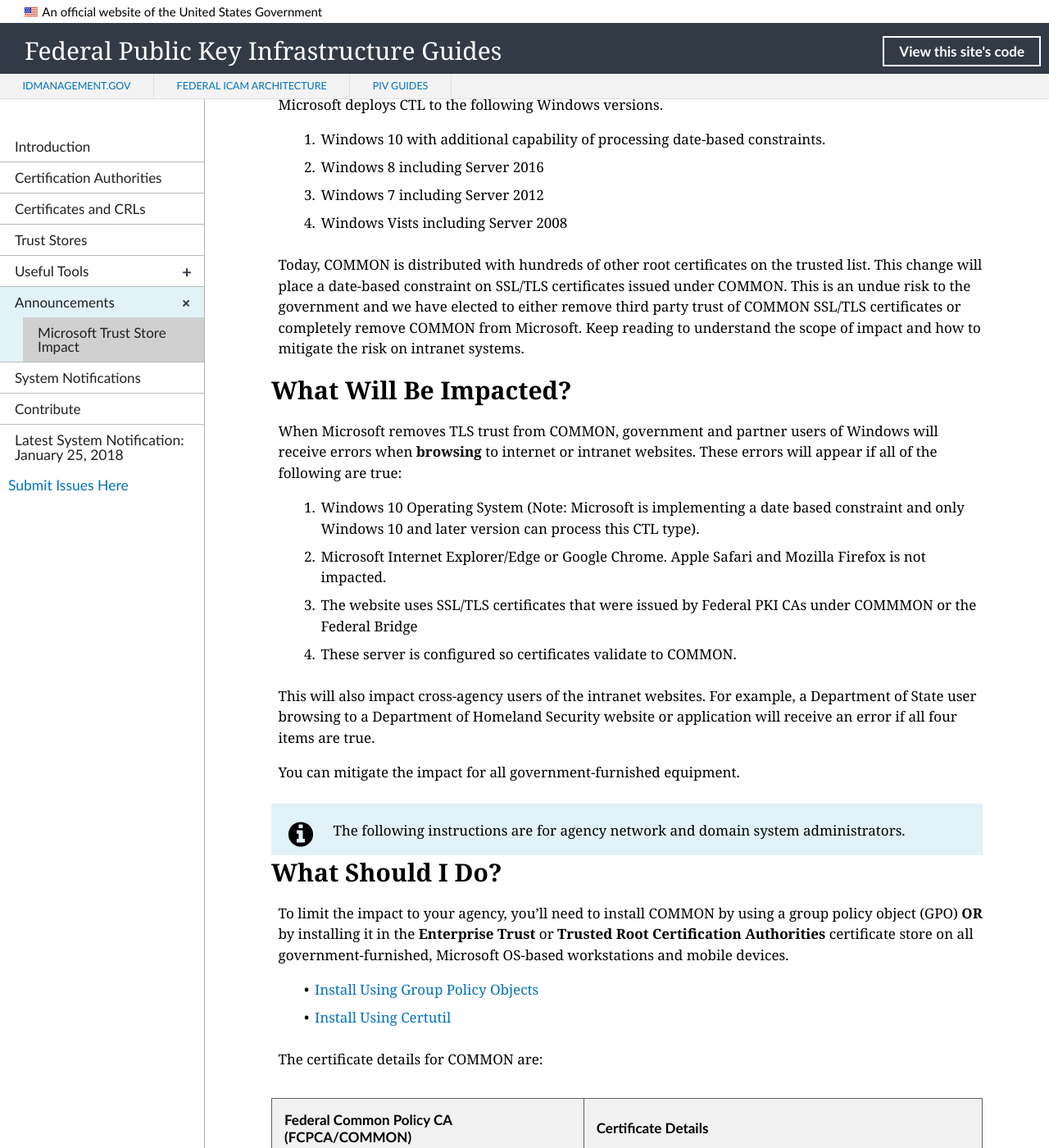
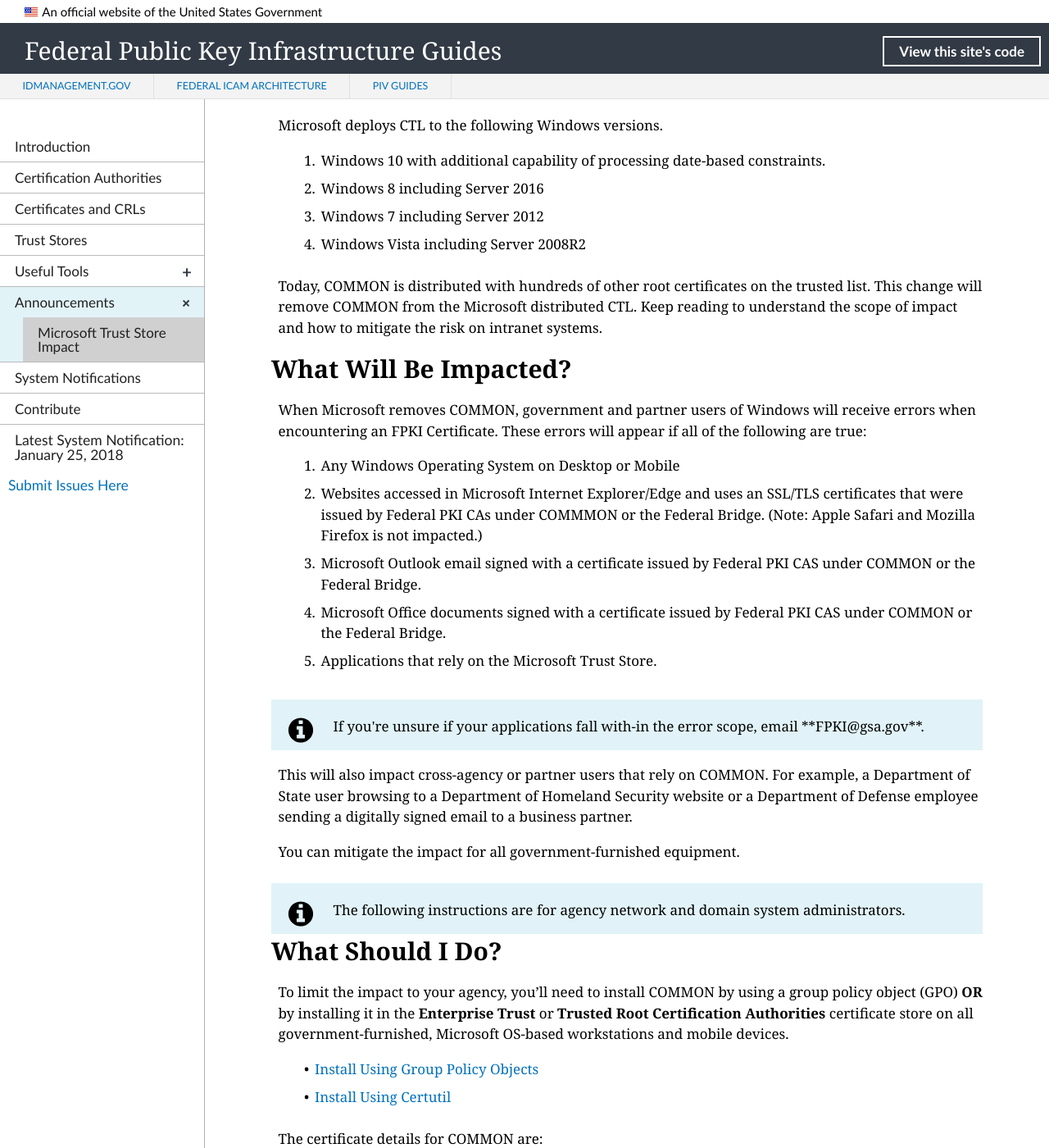
Before and after one commit to GSA/fpki-guides, a Jekyll site: the page built from _announcements/01_microsoft_constraint.md, in a window 1280 px wide and 1400 px high, scrolled down 824 px. Shown: the whole window at 82% size. Built offline with Jekyll 4.4.1, drawn with Linux system fonts in a browser that asks for light colours; nearby versions of some CDN libraries; library files that are not in the unit come from our copies; some of the changed text lies outside the part shown.

Commit message:
Update for latest information.
I changed this from removing SSL/TLS trust to removing COMMON from Microsoft.  @clstmbrly can you QA my additions when you get a chance? Thank you.

```diff
--- a/_announcements/01_microsoft_constraint.md
+++ b/_announcements/01_microsoft_constraint.md
@@ -5,12 +5,12 @@
 pubDate: April 26, 2018
 collection: announcements
 permalink: announcements/mspkichanges/
-description: Upcoming changes to Microsoft's Trusted Root Program could impact your agency. The U.S. Government has elected to remove the Transport Layer Security (TLS) trust property for our U.S. Government Root CA (Federal Common Policy CA [FCPCA/COMMON]) in Microsoft, but there is the potential to completely remove COMMON. Testing will determine the best course of action.<br><br> At a minimum, Windows users will receive errors when browsing to government intranet websites that use SSL/TLS certificates issued by Federal PKI CAs. You can mitigate the impact for the government intranets and government-furnished equipment by using configuration management tools for our federal devices. This annoucement will be updated with the latest information on a regular basis.
+description: Upcoming changes to Microsoft's Trusted Root Program could impact your agency. The U.S. Government has elected to remove our U.S. Government Root CA (Federal Common Policy CA [FCPCA/COMMON]) in Microsoft. <br><br> Windows users will receive errors when encountering an FPKI certificate. You can mitigate the impact for the government intranets and government-furnished equipment by using configuration management tools for our federal devices as expalined in this annoucement. This annoucement will be updated with the latest information on a regular basis.
 ---
 
-{% include alert-info.html content="Your network smartcard logon using PIV and CAC is not impacted." %}
+{% include alert-info.html content="The Federal PKI Policy Authority is working with Microsoft on a timeline of when it will be removed. Updated information will be posted here as long as through the FPKI/ICAM list serves and with the ICAM Subcommittee." %}
 
-Upcoming changes to Microsoft's Trusted Root Program could impact your agency. Microsoft will **remove** the trust for **SSL/TLS** from our U.S. Government Root CA (Federal Common Policy CA [FCPCA/COMMON]) from Microsoft's globally distributed Certificate Trust List (CTL). Based on testing and potential impact, we may also elect to completely remove COMMON from Microsoft.
+Upcoming changes to Microsoft's Trusted Root Program could impact your agency. Microsoft will **remove** our U.S. Government Root CA (Federal Common Policy CA [FCPCA/COMMON]) from Microsoft's globally distributed Certificate Trust List (CTL).
 
 - [How Does this Work?](#how does this work)
 - [What Will Be Impacted?](#what-will-be-impacted)
@@ -26,19 +26,22 @@
 1. Windows 10 with additional capability of processing date-based constraints.
 2. Windows 8 including Server 2016
 3. Windows 7 including Server 2012
-4. Windows Vists including Server 2008
+4. Windows Vista including Server 2008R2
 
-Today, COMMON is distributed with hundreds of other root certificates on the trusted list. This change will place a date-based constraint on SSL/TLS certificates issued under COMMON. This is an undue risk to the government and we have elected to either remove third party trust of COMMON SSL/TLS certificates or completely remove COMMON from Microsoft. Keep reading to understand the scope of impact and how to mitigate the risk on intranet systems.
+Today, COMMON is distributed with hundreds of other root certificates on the trusted list. This change will remove COMMON from the Microsoft distributed CTL. Keep reading to understand the scope of impact and how to mitigate the risk on intranet systems.
 
 ## What Will Be Impacted?
-When Microsoft removes TLS trust from COMMON, government and partner users of Windows will receive errors when **browsing** to internet or intranet websites.  These errors will appear if all of the following are true:
+When Microsoft removes COMMON, government and partner users of Windows will receive errors when encountering an FPKI Certificate. These errors will appear if all of the following are true:
 
-1. Windows 10 Operating System (Note: Microsoft is implementing a date based constraint and only Windows 10 and later version can process this CTL type).
-2. Microsoft Internet Explorer/Edge or Google Chrome. Apple Safari and Mozilla Firefox is not impacted.
-3. The website uses SSL/TLS certificates that were issued by Federal PKI CAs under COMMMON or the Federal Bridge
-4. These server is configured so certificates validate to COMMON.
+1. Any Windows Operating System on Desktop or Mobile
+2. Websites accessed in Microsoft Internet Explorer/Edge and uses an SSL/TLS certificates that were issued by Federal PKI CAs under COMMMON or the Federal Bridge. (Note: Apple Safari and Mozilla Firefox is not impacted.)
+4. Microsoft Outlook email signed with a certificate issued by Federal PKI CAS under COMMON or the Federal Bridge.
+5. Microsoft Office documents signed with a certificate issued by Federal PKI CAS under COMMON or the Federal Bridge.
+6. Applications that rely on the Microsoft Trust Store.
 
-This will also impact cross-agency users of the intranet websites.  For example, a Department of State user browsing to a Department of Homeland Security website or application will receive an error if all four items are true.
+{% include alert-info.html content="If you're unsure if your applications fall with-in the error scope, email **FPKI@gsa.gov**." %}
+
+This will also impact cross-agency or partner users that rely on COMMON.  For example, a Department of State user browsing to a Department of Homeland Security website or a Department of Defense employee sending a digitally signed email to a business partner.
 
 You can mitigate the impact for all government-furnished equipment.
 
@@ -113,11 +116,13 @@
 
 ## How Can I Test?
 
+{% include alert-info.html content="Based on Disallow Testing results not overriding local trust decisions, no further testing will take place." %}
+
 If your agency is impacted, you can test COMMON validation behavior. Testing will confirm whether an enterprise GPO can override a Microsoft CTL setting for three possible conditions:
 
 1. _serverAuth Disallow_,
 2. _serverAuth notBefore_, **OR**
-3. _no CTL entry_
+2. _no CTL entry_
 
 If your agency plans to participate in testing, see the phased [Testing Schedule](#testing-schedule) below. If your agency would like to participate in testing, please email us at **fpki@gsa.gov**.
 
@@ -269,8 +274,8 @@
 
 ## Frequently Asked Questions
 
-### 1. Why is the SSL/TLS trust being removed?
-COMMON Certificate Policy doesn't comply with the requirements for globally trusted SSL/TLS certificates.  These requirements include:
+### 1. Why is COMMMON being removed?
+COMMON Certificate Policy doesn't comply with the requirements for globally trusted SSL/TLS certificates which is impacting overall use of COMMON on intranets.  These requirements include:
 
 **a. Requirement for Fully-Qualified Domain Names (FQDNs)**<br>
 Microsoft planned to restrict SSL/TLS certificates to only certificates using FQDNs ending in .gov, .mil, or fed.us.  Some federal agencies issue SSL/TLS certificates to intranet websites.  These certificates don't have FQDNs; or they contain intranet domains that don't end in .gov, .mil, or fed.us; or they use short names (aliases). Under the requirements, these agencies would need to reissue, re-install, and reconfigure all "non-compliant" certificates and applications.  The Federal PKI community has determined that this would have a negative impact on mission applications on the intranets; consequently the community has voted to remove third party trust for SSL/TLS certificates issued under COMMON.
@@ -285,7 +290,7 @@
 Any Federal PKI CA that issue SSL/TLS, code-signing, or email-signing certificates would have to establish a new CA for each type of certificate. This effort requires time, planning, and funding.
 
 ### 2. How can I determine which of our intranet websites and applications will be impacted, including those used by cross-agency users?
-All websites configured with an SSL/TLS certificate issued by a Federal PKI CA that validates to COMMON are impacted. Agencies and mission partners who are cross-certified with the Federal Bridge, it could impact your external users if COMMON is used instead of your root.
+All Windows based applications configured with an SSL/TLS or relying on a certificate (email, VPN, digital signature, etc) issued by a Federal PKI CA that validates to COMMON are impacted. Agencies and mission partners who are cross-certified with the Federal Bridge, it could impact your external users if COMMON is used instead of your root.
 
 If your Agency has an agreement with one of the Federal PKI Shared Service Providers (SSPs) for SSL/TLS certificates, run a report on all issued certificates or ask the SSP to deliver this report.
 
@@ -296,17 +301,17 @@
 **Note:** This tool will not look just for Federal PKI certificates.  Outputs will include all certificates and information.
 
 ### 3. How can I determine whether my agency users and government-furnished equipment will be impacted?
-Check your Enterprise Trust Store configurations in your Microsoft domain and devices.  If COMMON is already installed in the Enterprise Trust Store, you don't need to reinstall or change its root store.  If it's not installed in the Enterprise Trust Store, you should ensure that it's distributed in a group policy object to Trusted Root Certificate Authorities or via the enterprise domain to the Enterprise Trust Store for all your user devices. See  [Install Using Group Policy Objects](#install-using-group-policy-objects).
+Check your Enterprise Trust Store configurations in your Microsoft domain and devices.  If COMMON is already installed in the Enterprise Trust Store, you don't need to reinstall or change its root store.  If it's not installed in the Enterprise Trust Store, you should ensure that it's distributed in a group policy object to Trusted Root Certificate Authorities or via the enterprise domain to the Enterprise Trust Store for all your user devices. See [Install Using Group Policy Objects](#install-using-group-policy-objects).
 
 View where and how a certificate is being installed using the certificates snap-in (certmgr.msc).  Under **View -> Options**, click the **Show _Physical certificate stores_** option.
 
 ### 4. Is PIV network login impacted?
-No.
+Yes. See  [Install Using Group Policy Objects](#install-using-group-policy-objects) to mitigate the risk.
 
 ### 5. Do I need to remove the "baked-in" version of COMMON?
-No, don't remove this certificate.  You may see two versions of the certificate in Trusted Root Certificate Authorities--one from the Microsoft distribution and one from your enterprise group policy or Enterprise Trust Store.  Each version is being distributed differently and will have a different properties set.
+No, don't remove COMMON.  You may see two versions of the certificate in Trusted Root Certificate Authorities--one from the Microsoft distribution and one from your enterprise group policy or Enterprise Trust Store.  Each version is being distributed differently and will have a different properties set.
 
-### 6. Do I need to add Federal Common Policy CA certificate to the Trusted Root Certification Authorities store, or should I add it to the Enterprise Trust Store?
+### 6. Do I need to add COMMON to the Trusted Root Certification Authorities store, or should I add it to the Enterprise Trust Store?
 Microsoft uses different physical containers and logical views of these containers for trust stores.  In addition, different tools will have different **names** for the same physical or logical view.  For example:
 
 | **Certificates snap-in (certmgr.msc)**  | **Enterprise PKI snap-in**  |  **certutil** | **Registry** |
@@ -317,11 +322,11 @@
 
 To read detailed information on certificate stores, logical views, physical views, and registry locations: [Managing Certificates with Certificate Stores](https://msdn.microsoft.com/en-us/library/windows/desktop/aa386971(v=vs.85).aspx){:target="_blank"}
 
-### 7. Do I need to change any trust property for the CA certificate managed by group policy objects?
+### 7. Do I need to change any trust property for COMMON managed by group policy objects?
 No, trust properties are not set by group policy objects. If your agency currently distributes the Federal Common Policy CA through a group policy object, no change is needed.
 
 ### 8. What Windows versions are affected?
-Windows 10. If COMMON is removed from Microsoft, all Windows versions are affected.
+All Windows versions from Vista forward are affected.
 
 ### 9. Will the group policy object distribution affect IPSec certificates if the server authentication bit is enabled and used with Microsoft Operating Systems?
 No, group policy object distribution will not negatively impact IPSec certificates.
```
